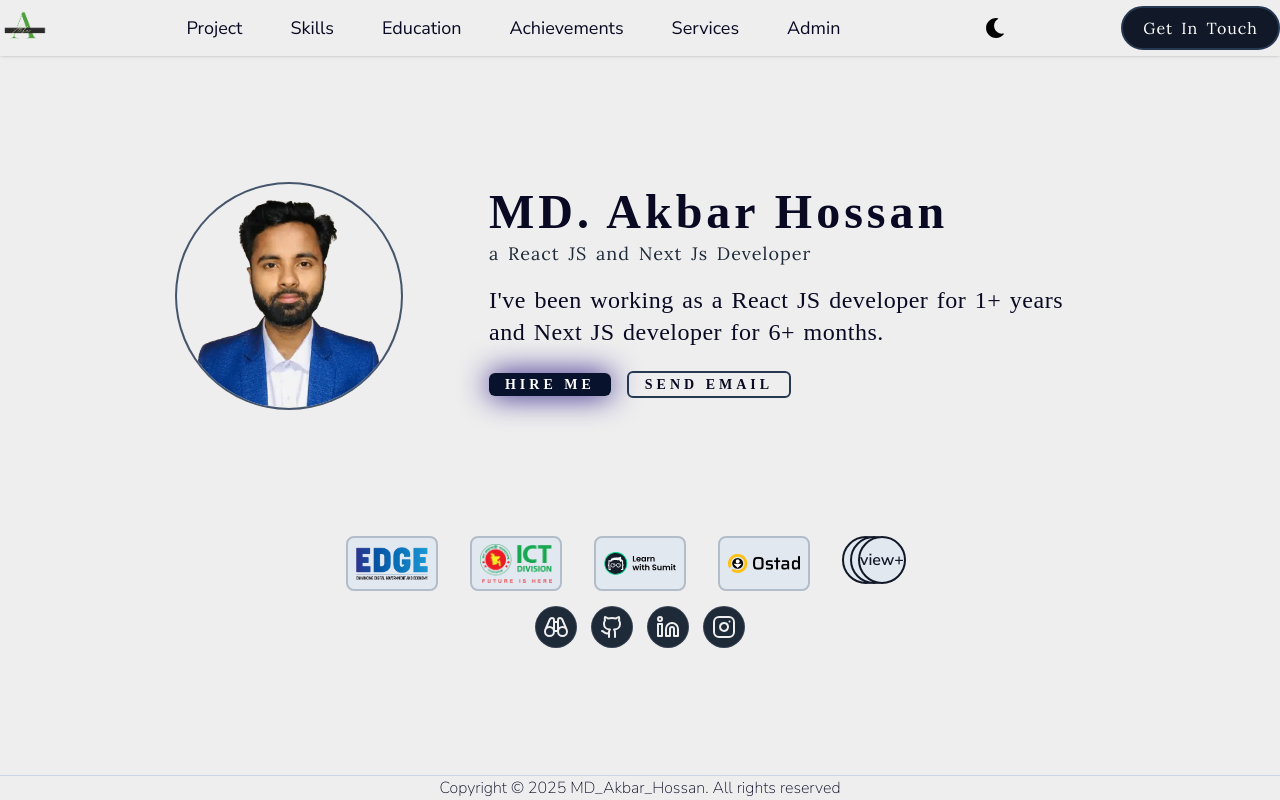
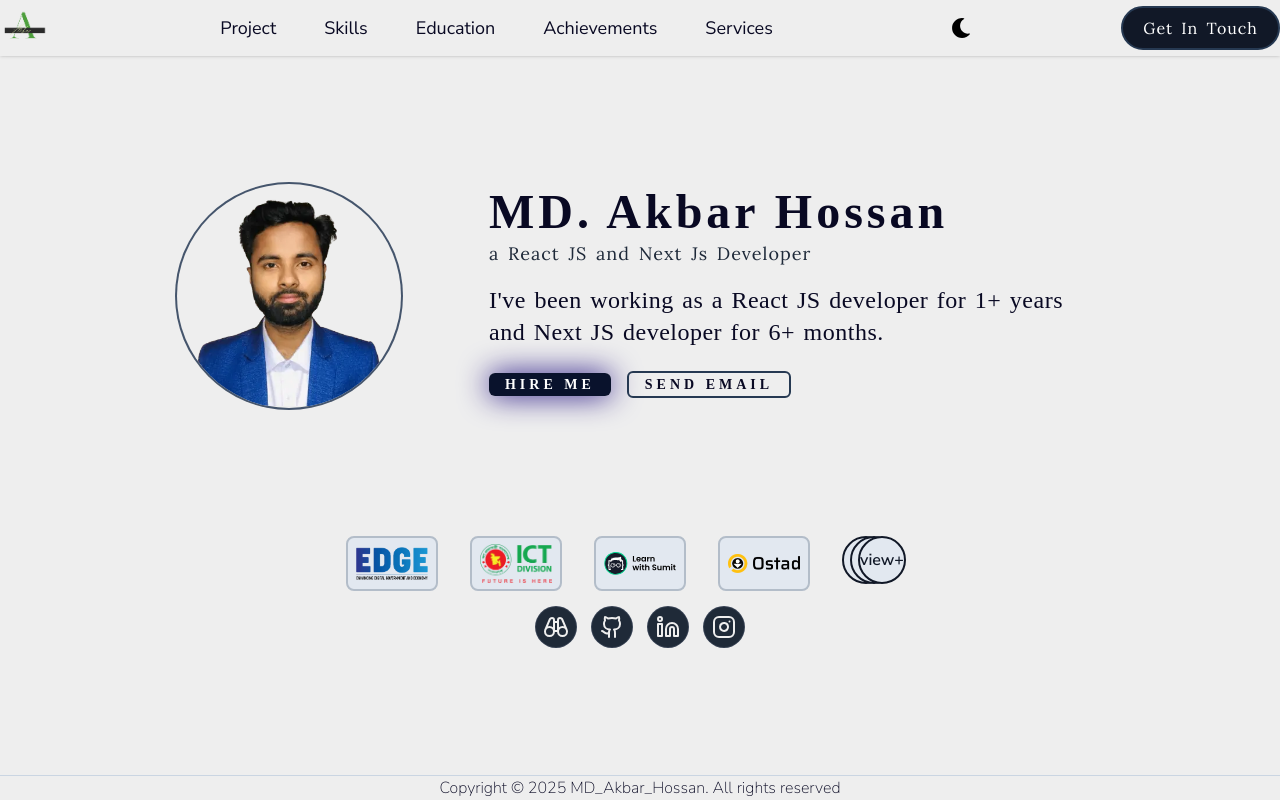
Before and after one commit to MdAkbar05/akbar-hossan-portfolio, a Next.js app: page / in a window 1280 px wide. Built offline with nearby package versions, Linux system fonts and the light colour scheme; a web font is replaced by a local one.

Commit message:
hide admin panel

```diff
--- a/components/navbar.jsx
+++ b/components/navbar.jsx
@@ -16,7 +16,7 @@ const Navbar = () => {
     { name: "Education", href: "/educations", prefetch: true },
     { name: "Achievements", href: "/achievements", prefetch: true },
     { name: "Services", href: "/services", prefetch: true },
-    { name: "Admin", href: "/panel", prefetch: false },
+    // { name: "Admin", href: "/panel", prefetch: false },
   ];
 
   return (
```
